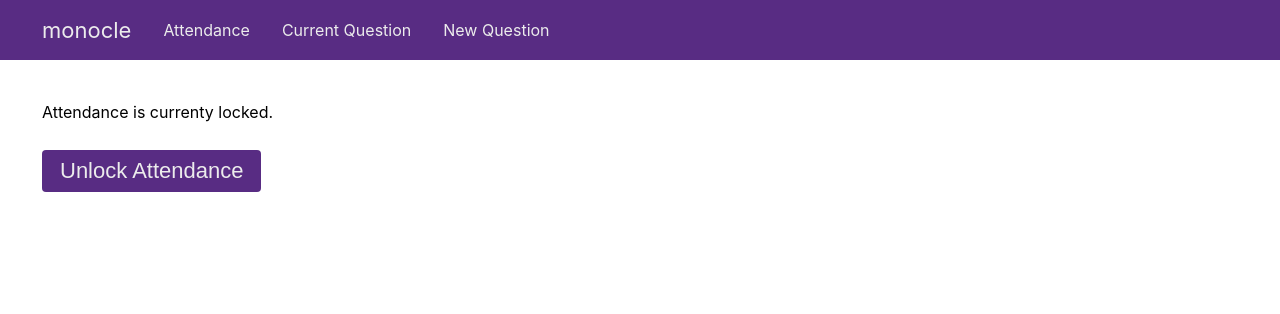
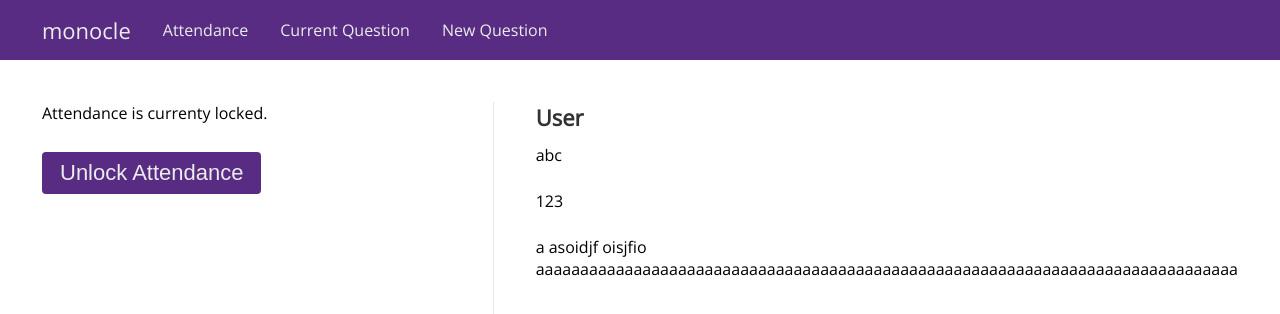
Before and after one commit to ddinh/monocle, a React (Create React App) app: page /attendance in a window 1280 px wide. Shown: the top 314 px of the page. Built offline with nearby package versions, Linux system fonts and the light colour scheme; no server answers.

Commit message:
Update styling and progress on attendance page

```diff
--- a/public/index.html
+++ b/public/index.html
@@ -5,6 +5,9 @@
     <link rel="shortcut icon" href="%PUBLIC_URL%/favicon.ico">
     <meta name="viewport" content="width=device-width, initial-scale=1, shrink-to-fit=no">
     <meta name="theme-color" content="#000000">
+    <link href="https://fonts.googleapis.com/css?family=Montserrat:400,600|Open+Sans" rel="stylesheet">
+
+
     <!--
       manifest.json provides metadata used when your web app is added to the
       homescreen on Android. See https://developers.google.com/web/fundamentals/web-app-manifest/
--- a/src/App.css
+++ b/src/App.css
@@ -2,6 +2,7 @@ html, body {
   margin: 0px;
   padding: 0px;
   height: 100%;
+  font-family: 'Open Sans', sans-serif;
 }
 
 #root, .App {
@@ -52,3 +53,9 @@ button {
 .row-item {
   margin: 12px 0px;
 }
+
+.row-header {
+  font-size: 22px;
+  opacity: 0.8;
+  font-weight: 600;
+}
--- a/src/components/QuestionForm.css
+++ b/src/components/QuestionForm.css
@@ -13,7 +13,7 @@ form button {
 }
 
 input.question {
-  width: 800px;
+  width: 600px;
 }
 
 input {
@@ -26,7 +26,7 @@ input {
 }
 
 .choice-number {
-  font-size: 26px;
+  font-size: 18px;
   width: 38px;
 }
 
--- a/src/components/QuestionForm.jsx
+++ b/src/components/QuestionForm.jsx
@@ -115,7 +115,7 @@ export default class QuestionForm extends React.Component {
 
           {this.renderMultipleChoiceFields()}
 
-          <button onClick={this.handleSubmit}>Submit</button>
+          <button onClick={this.handleSubmit}>Create Question</button>
         </form>
       </div>
     );
--- a/src/pages/AttendancePage.css
+++ b/src/pages/AttendancePage.css
@@ -1,15 +1,13 @@
 .attendance-page {
+  padding: 42px;
+  display: flex;
   height: calc(100% - 60px);
-  padding: 42px;
-  /* display: flex;
-  align-items: center;
-  align-content: center;
-  justify-content: center; */
-  /* flex-wrap: wrap; */
 }
 
-/* .attendance-page .message {
-  flex: 1 1 100%;
-  text-align: center;
-  font-size: 52px;
-} */
+.attendance-col {
+  border-right: 1px solid #e5e5e5;
+}
+
+.student-col {
+  padding-left: 42px;
+}
--- a/src/pages/AttendancePage.jsx
+++ b/src/pages/AttendancePage.jsx
@@ -1,20 +1,58 @@
 import React from 'react';
 import './AttendancePage.css';
 import socket from '../socket';
+
+var socketRef;
+var socketRef2;
 
 export default class AttendancePage extends React.Component {
   constructor(props) {
     super(props);
     this.state = {
       // can be 'locked' or 'unlocked'
-      status: 'locked'
+      status: 'locked',
+      users: ['abc', '123', 'a asoidjf oisjfio aaaaaaaaaaaaaaaaaaaaaaaaaaaaaaaaaaaaaaaaaaaaaaaaaaaaaaaaaaaaaaaaaaaaaaaaaaaaaaa']
     };
   }
 
+  componentDidMount() {
+    socketRef = () => {
+      socket.send(
+        JSON.stringify({
+          type: 'getStudents'
+        })
+      );
+    };
+
+    socketRef2 = e => {
+      const response = JSON.parse(e.data);
+
+      if (response.type === 'getStudentsResponse') {
+        const data = JSON.parse(response.data);
+
+        this.setState({
+          ...this.state,
+          users: data.users,
+          unlocked: data.unlocked
+        });
+      }
+    };
+
+    socket.addEventListener('open', socketRef);
+    socket.addEventListener('message', socketRef2);
+  }
+
+  componentWillUnmount() {
+    socket.removeEventListener('open', socketRef);
+    socket.removeEventListener('message', socketRef2);
+  }
+
   handleUnlock = () => {
-    socket.send(JSON.stringify({
+    socket.send(
+      JSON.stringify({
         type: 'startAttendance'
-    }));
+      })
+    );
 
     this.setState({
       ...this.state,
@@ -23,9 +61,11 @@ export default class AttendancePage extends React.Component {
   };
 
   handleLock = () => {
-    socket.send(JSON.stringify({
+    socket.send(
+      JSON.stringify({
         type: 'stopAttendance'
-    }));
+      })
+    );
 
     this.setState({
       ...this.state,
@@ -37,6 +77,8 @@ export default class AttendancePage extends React.Component {
     const { status } = this.state;
     return (
       <div className="attendance-page">
+        <div className="col attendance-col">
+          <div>
             {this.renderMessage()}
 
             <div>
@@ -51,6 +93,16 @@ export default class AttendancePage extends React.Component {
               )}
             </div>
           </div>
+        </div>
+        <div className="col student-col">
+          <div className="row row-header">User</div>
+          {this.state.users.map(name => (
+            <div className="row row-item" key={name}>
+              {name}
+            </div>
+          ))}
+        </div>
+      </div>
     );
   }
 
--- a/src/pages/QuestionFormPage.css
+++ b/src/pages/QuestionFormPage.css
@@ -1,3 +1,5 @@
 .question-form-page {
   padding: 42px;
+  display: flex;
+  justify-content: center;
 }
--- a/src/pages/QuestionPage.jsx
+++ b/src/pages/QuestionPage.jsx
@@ -75,13 +75,13 @@ export default class QuestionPage extends React.Component {
 
         <div className="answer-col row">
           <div className="col">
-            <div className="row">Name</div>
+            <div className="row row-header">Name</div>
             {Object.keys(answers).map(name => (
-              <div className="row row-item">{name}</div>
+              <div className="row row-item" key={name}>{name}</div>
             ))}
           </div>
           <div className="col">
-            <div className="row">Answer</div>
+            <div className="row row-header">Answer</div>
             {Object.keys(answers).map(name => (
               <div className="row row-item">{answers[name]}</div>
             ))}
```
Lines whose indentation alone changed are shown as unchanged.
